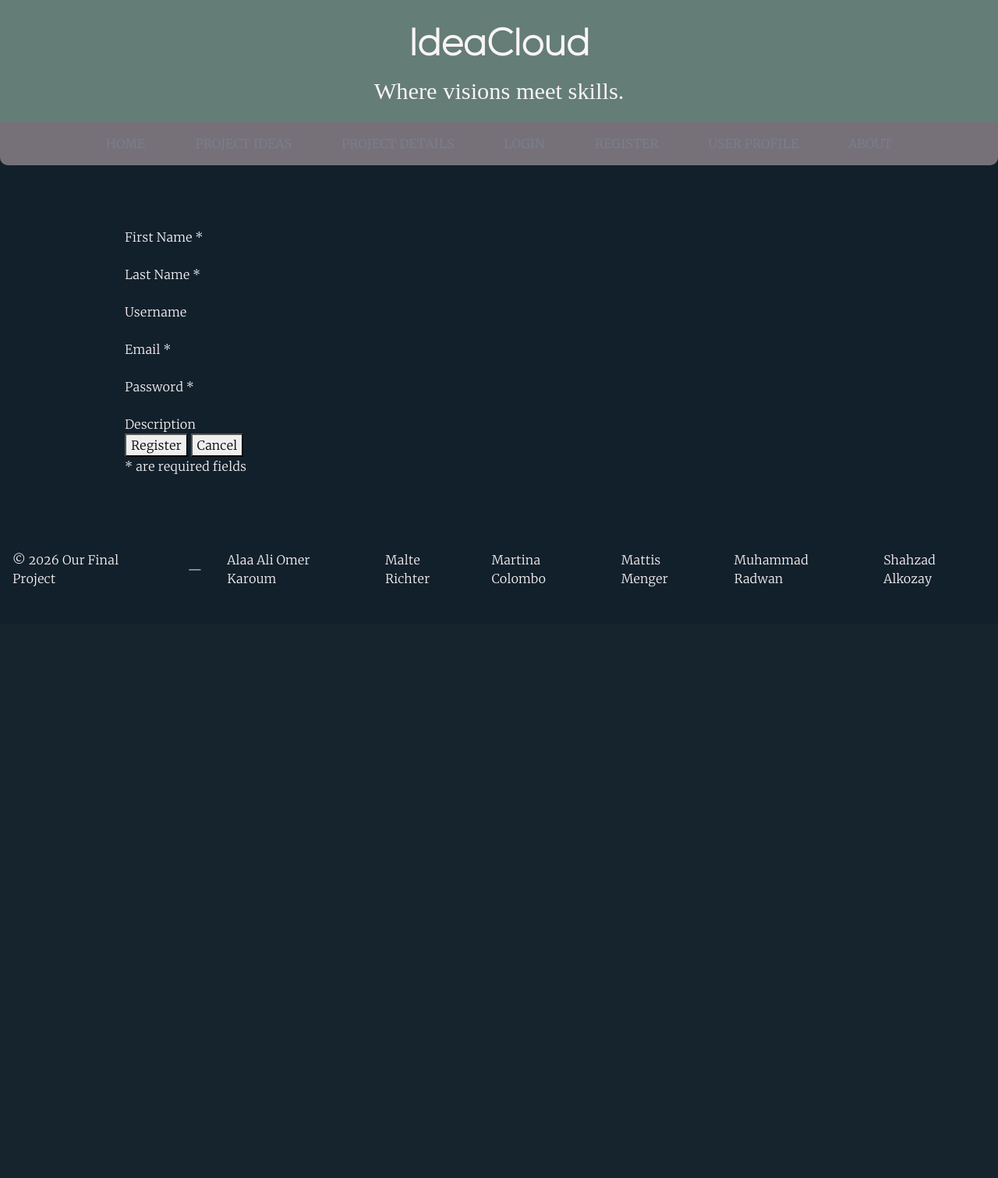
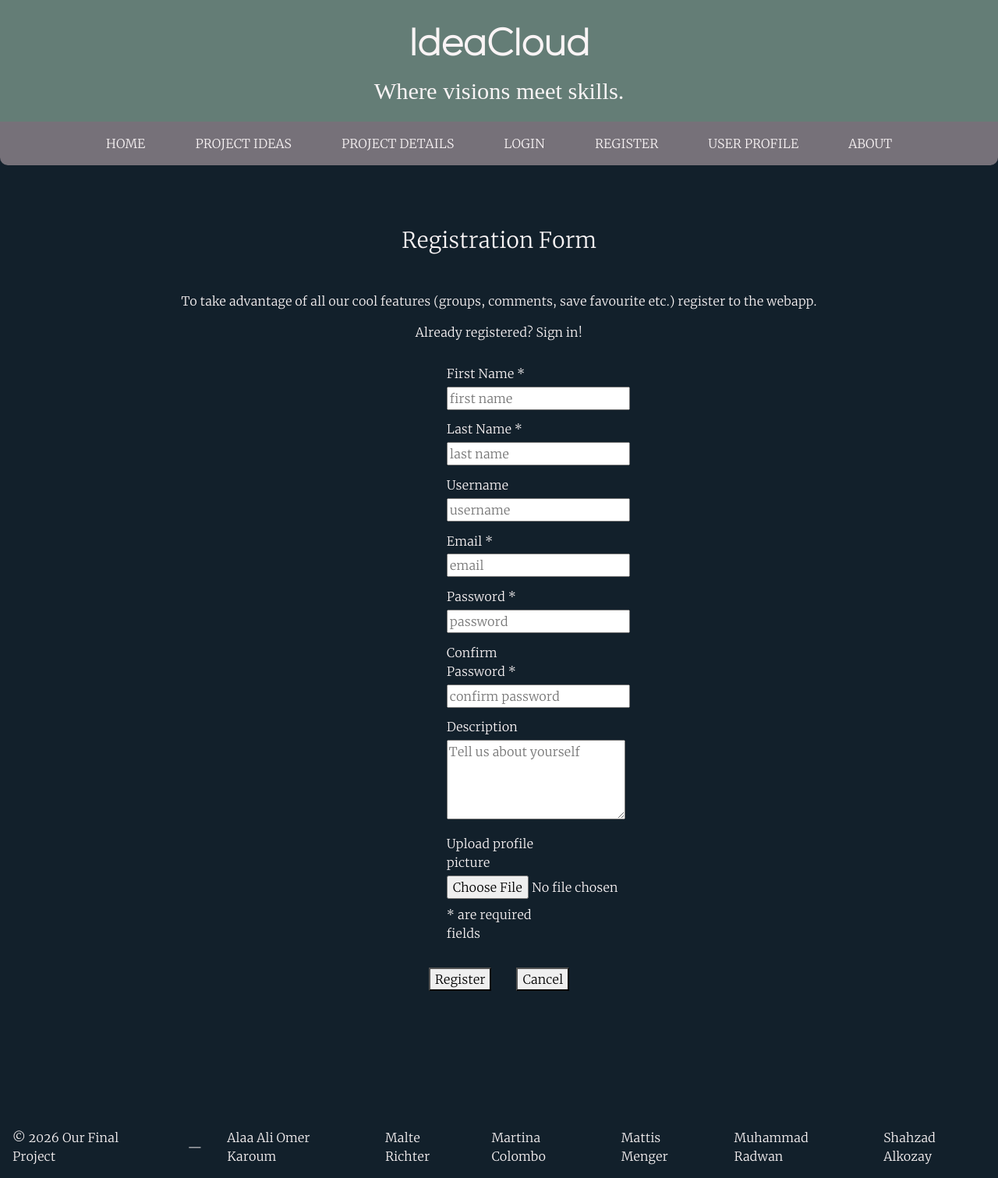
Before and after one commit to mradwan123/ideacloud, a Django app: page /register/ in a window 1280 px wide. Shown: the whole page at 78% size. Before the commit the page ends 753 px from the top, so only its background shows below. Run offline with Django 5.2, Linux system fonts and the light colour scheme; some web fonts are replaced.

Commit message:
feat: add styling to 'register.html' form

```diff
--- a/static/css/idea_cloud.css
+++ b/static/css/idea_cloud.css
@@ -36,12 +36,12 @@ h2 {
 }
 
 a {
-    color: #788192;
+    color: #F9F4F5;
     text-decoration: none;
 }
 
 a:visited, a:hover {
-    color: black;
+    color: #F9F4F5;
     text-decoration: none;
 }
 
@@ -89,8 +89,42 @@ footer {
     font-family: 'Merriweather', serif;
     justify-content: center;
     width: auto;
+    margin-top: 10rem;
 }
 
 .footer-tag {
     padding: 1rem;
 }
+
+/*  -- forms -- */
+
+.form-description {
+    text-align: center;
+}
+
+.form-title {
+    margin-bottom: 3rem;
+}
+
+form {
+    margin: 0 43%;
+}
+
+label {
+    margin-bottom: 0.3rem;
+    margin-top: 0.8rem;
+}
+
+.disclaimer {
+    margin-top: 0.5rem;
+}
+
+.register-buttons {
+    display: flex;
+    gap: 2rem;
+    justify-content: center;
+}
+
+.form-button {
+    margin-top: 1rem;
+}
--- a/templates/register.html
+++ b/templates/register.html
@@ -6,8 +6,7 @@
 {% block title %} Register {% endblock %}
 
 {% block content %}
-<!-- "<br>" after "}}" is only for aesthetic purposes:
-they can be styled with CSS/Bootstrap -->
+<!--
 <form method="post">
     {% csrf_token %}
     <label>First Name *</label><br>
@@ -26,4 +25,66 @@ they can be styled with CSS/Bootstrap -->
     <button type="reset" class="form_button" id="cancel_button">Cancel</button>
     <p>* are required fields</p>
 </form>
+-->
+
+<div class="form-description">
+    <h3 class="form-title">Registration Form</h3>
+
+    <p>
+        To take advantage of all our cool features (groups, comments, save favourite etc.) register to the webapp.
+    </p>
+    <p>
+        Already registered? <a href="{% url 'front-end:login' %}">Sign in!</a>
+    </p>
+
+</div>
+
+<form>
+
+    {% csrf_token %}
+
+    <!-- first name -->
+    <label for="first_name">First Name *</label></br>
+    <input type="text" id="first_name" name="first_name" placeholder="first name" required></br>
+
+    <!-- last name -->
+    <label for="last_name">Last Name *</label></br>
+    <input type="text" id="last_name" name="last_name" placeholder="last name" required></br>
+
+    <!-- username name -->
+    <label for="username">Username</label></br>
+    <input type="text" id="username" name="username" placeholder="username"></br>
+
+    <!-- email -->
+    <label for="email">Email *</label></br>
+    <input type="email" id="email" name="email" placeholder="email" required></br>
+
+    <!-- password -->
+    <label for="password">Password *</label></br>
+    <input type="password" id="password" name="password" placeholder="password" required></br>
+
+    <!-- confirm password -->
+    <label for="confirm-password">Confirm Password *</label></br>
+    <input type="password" id="confirm-password" name="confirm-password" placeholder="confirm password" required></br>
+
+    <!-- description -->
+    <label for="description">Description</label></br>
+    <textarea id="description" name="description" rows="4" placeholder="Tell us about yourself"></textarea></br>
+
+    <!-- upload picture -->
+    <label for="profile-pic">Upload profile picture</label></br>
+    <input type="file" id="profile-pic" name="profile-pic" accept="image/*"></br>
+
+    <!-- disclaimer -->
+    <p class="disclaimer">
+        * are required fields
+    </p>
+
+    <!-- buttons -->
+    <div class="register-buttons">
+        <button type="submit" class="form-button" id="confirm-button">Register</button>
+        <button type="reset" class="form-button" id="cancel-button">Cancel</button>
+    </div>
+</form>
+
 {% endblock %}
```
